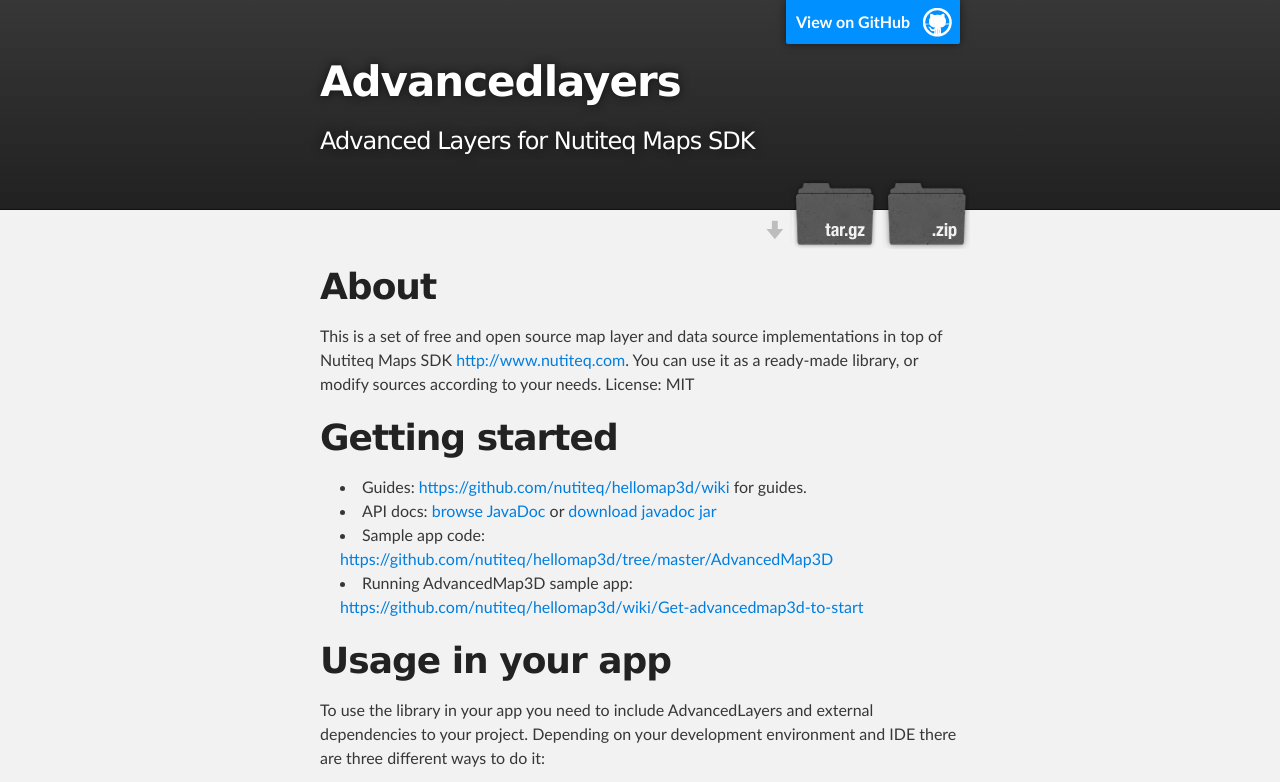
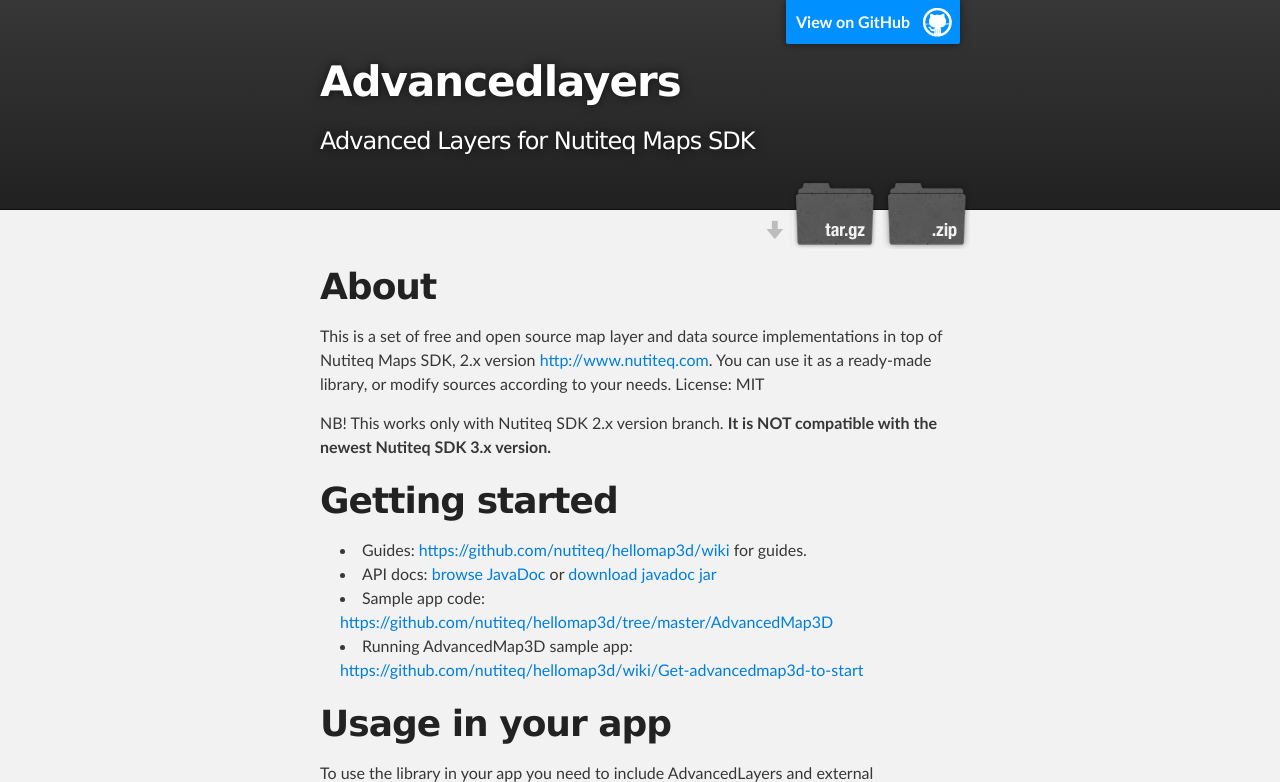
Before and after one commit to nutiteq/advancedlayers, a plain HTML site: page index.html in a window 1280 px wide. Shown: the top 782 px of the page. Drawn offline with Linux system fonts and the light colour scheme.

Commit message:
sdk 3 warning

```diff
--- a/index.html
+++ b/index.html
@@ -34,7 +34,11 @@
         <h1>
 <a name="about" class="anchor" href="#about"><span class="octicon octicon-link"></span></a>About</h1>
 
-<p>This is a set of free and open source map layer and data source implementations in top of Nutiteq Maps SDK <a href="http://www.nutiteq.com">http://www.nutiteq.com</a>. You can use it as a ready-made library, or modify sources according to your needs. License: MIT</p>
+<p>This is a set of free and open source map layer and data source implementations in top of Nutiteq Maps SDK, 2.x version <a href="http://www.nutiteq.com">http://www.nutiteq.com</a>. You can use it as a ready-made library, or modify sources according to your needs. License: MIT</p>
+
+<p>
+NB! This works only with Nutiteq SDK 2.x version branch. <strong>It is NOT compatible with the newest Nutiteq SDK 3.x version.</strong>
+</p>
 
 <h1>
 <a name="getting-started" class="anchor" href="#getting-started"><span class="octicon octicon-link"></span></a>Getting started</h1>
```
